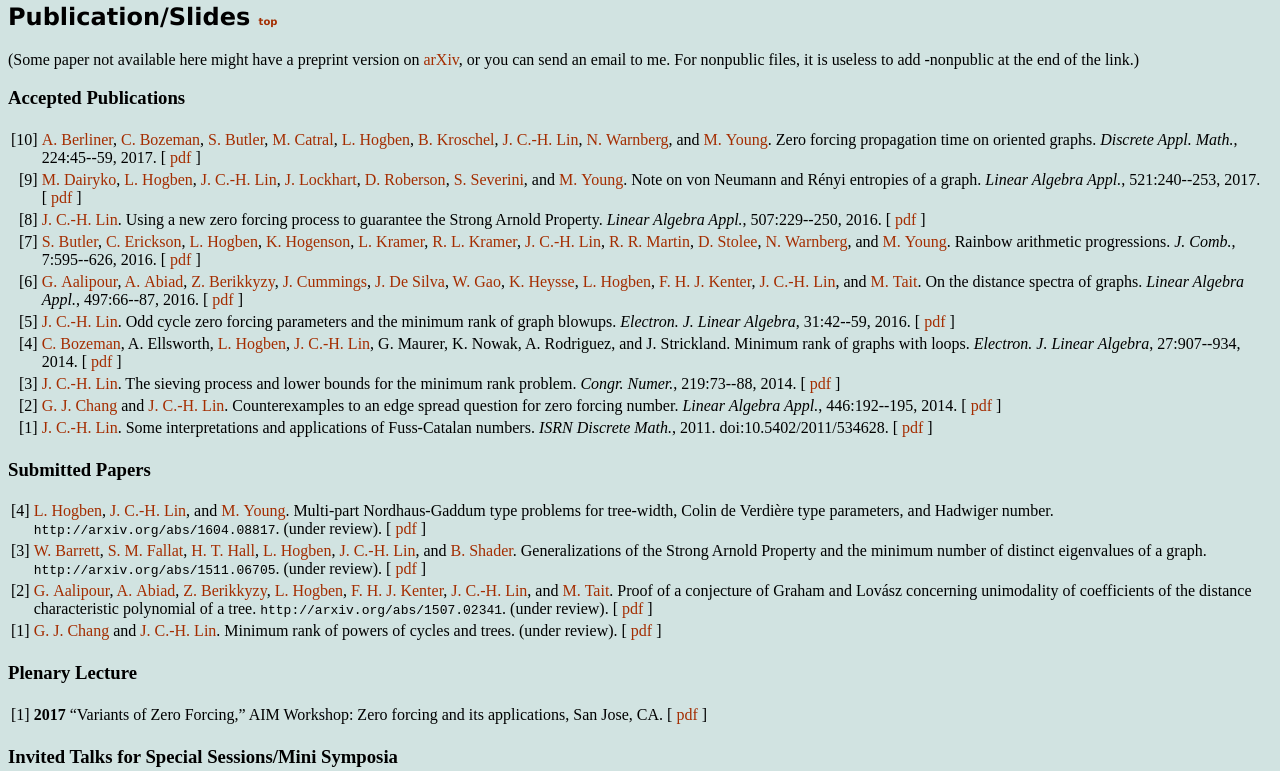
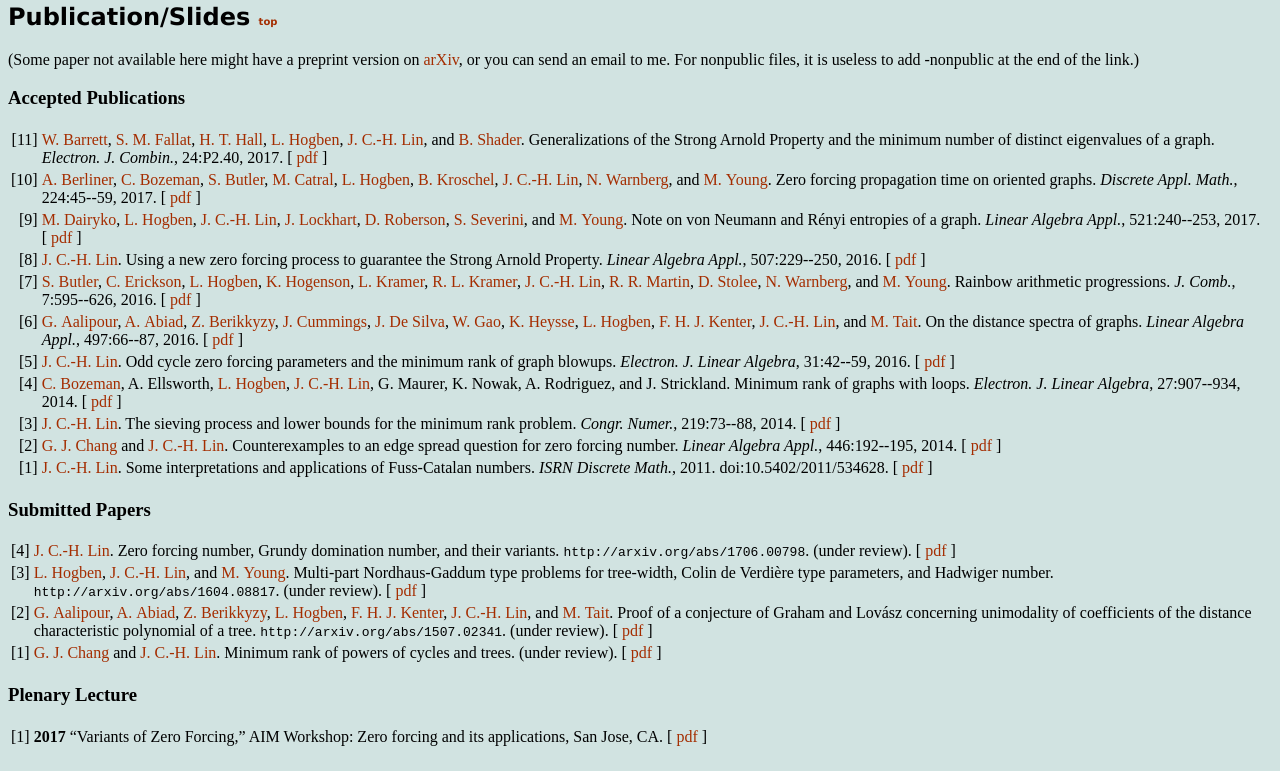
Before and after one commit to jephianlin/jephianlin.github.io, a plain HTML site: page index.html in a window 1280 px wide. Shown: the part 530-1301 px from the top of the page. Drawn offline with Linux system fonts and the light colour scheme.

Commit message:
ZGrundy, gSAP

```diff
--- a/accepted.html
+++ b/accepted.html
@@ -6,6 +6,26 @@
 
 
 <table>
+
+<tr valign="top">
+<td align="right" class="bibtexnumber">
+[<a name="gSAP">11</a>]
+</td>
+<td class="bibtexitem">
+<a href="https://math.byu.edu/?mtt_page=wayne-w-barrett">W.&nbsp;Barrett</a>,
+  <a href="http://uregina.ca/~sfallat/">S.&nbsp;M.&nbsp;Fallat</a>,
+  <a href="https://math.byu.edu/?mtt_page=tracy-hall">H.&nbsp;T.&nbsp;Hall</a>,
+  <a href="http://orion.math.iastate.edu/lhogben/">L.&nbsp;Hogben</a>,
+  <a href="http://jephianlin.github.io/">J.&nbsp;C.-H.&nbsp;Lin</a>, and
+  <a href="http://www.uwyo.edu/bshader/bryan_shader/welcome.html">B.&nbsp;Shader</a>.
+ Generalizations of the Strong Arnold Property and the minimum
+  number of distinct eigenvalues of a graph.
+ <em>Electron. J. Combin.</em>, 24:P2.40, 2017.
+[&nbsp;<a href="https://cloud.sagemath.com/72c1de6f-9c9b-4d02-9b00-8ebbdb927f73/raw/Publications/Articles/gSAP.pdf">pdf</a>&nbsp;]
+
+</td>
+</tr>
+
 
 <tr valign="top">
 <td align="right" class="bibtexnumber">
--- a/contributed.html
+++ b/contributed.html
@@ -13,7 +13,7 @@
 </td>
 <td class="bibtexitem">
 <b>2017</b> &ldquo;Note on von Neumann and R&eacute;nyi entropies of a graph,&rdquo; 21th
-  International Linear Algebra Society Conference, to be held in Ames, IA.
+  International Linear Algebra Society Conference, Ames, IA.
 [&nbsp;<a href="https://cloud.sagemath.com/72c1de6f-9c9b-4d02-9b00-8ebbdb927f73/raw/Publications/Slides/ILAS2017.pdf">pdf</a>&nbsp;]
 
 </td>
--- a/index.html
+++ b/index.html
@@ -168,7 +168,7 @@
     <!-- Footer -->
     <footer>
         <p style="font-size=20px">The Publication/Slides section is generated by <a href="https://www.lri.fr/~filliatr/bibtex2html/">bibtex2html</a>.</p>
-        <p>Upd<a href="https://docs.google.com/spreadsheets/d/1qCOUlHUbIOIxfzFzGTdJk4l72zfuoM46biSmm8I_ynY/edit#gid=0">a</a>ted on May 2017</p>
+        <p>Upd<a href="https://docs.google.com/spreadsheets/d/1qCOUlHUbIOIxfzFzGTdJk4l72zfuoM46biSmm8I_ynY/edit#gid=0">a</a>ted on July 2017</p>
     </footer>
 
 
--- a/submitted.html
+++ b/submitted.html
@@ -9,7 +9,22 @@
 
 <tr valign="top">
 <td align="right" class="bibtexnumber">
-[<a name="MultiNG">4</a>]
+[<a name="ZGrundy">4</a>]
+</td>
+<td class="bibtexitem">
+<a href="http://jephianlin.github.io/">J.&nbsp;C.-H.&nbsp;Lin</a>.
+ Zero forcing number, Grundy domination number, and their variants.
+ <tt>http://arxiv.org/abs/1706.00798</tt>.
+ (under review).
+[&nbsp;<a href="https://cloud.sagemath.com/72c1de6f-9c9b-4d02-9b00-8ebbdb927f73/raw/Publications/Articles/ZGrundy.pdf">pdf</a>&nbsp;]
+
+</td>
+</tr>
+
+
+<tr valign="top">
+<td align="right" class="bibtexnumber">
+[<a name="MultiNG">3</a>]
 </td>
 <td class="bibtexitem">
 <a href="http://orion.math.iastate.edu/lhogben/">L.&nbsp;Hogben</a>,
@@ -20,27 +35,6 @@
  <tt>http://arxiv.org/abs/1604.08817</tt>.
  (under review).
 [&nbsp;<a href="https://cloud.sagemath.com/72c1de6f-9c9b-4d02-9b00-8ebbdb927f73/raw/Publications/Articles/MultiNG.pdf">pdf</a>&nbsp;]
-
-</td>
-</tr>
-
-
-<tr valign="top">
-<td align="right" class="bibtexnumber">
-[<a name="gSAP">3</a>]
-</td>
-<td class="bibtexitem">
-<a href="https://math.byu.edu/?mtt_page=wayne-w-barrett">W.&nbsp;Barrett</a>,
-  <a href="http://uregina.ca/~sfallat/">S.&nbsp;M.&nbsp;Fallat</a>,
-  <a href="https://math.byu.edu/?mtt_page=tracy-hall">H.&nbsp;T.&nbsp;Hall</a>,
-  <a href="http://orion.math.iastate.edu/lhogben/">L.&nbsp;Hogben</a>,
-  <a href="http://jephianlin.github.io/">J.&nbsp;C.-H.&nbsp;Lin</a>, and
-  <a href="http://www.uwyo.edu/bshader/bryan_shader/welcome.html">B.&nbsp;Shader</a>.
- Generalizations of the Strong Arnold Property and the minimum
-  number of distinct eigenvalues of a graph.
- <tt>http://arxiv.org/abs/1511.06705</tt>.
- (under review).
-[&nbsp;<a href="https://cloud.sagemath.com/72c1de6f-9c9b-4d02-9b00-8ebbdb927f73/raw/Publications/Articles/gSAP.pdf">pdf</a>&nbsp;]
 
 </td>
 </tr>
```
